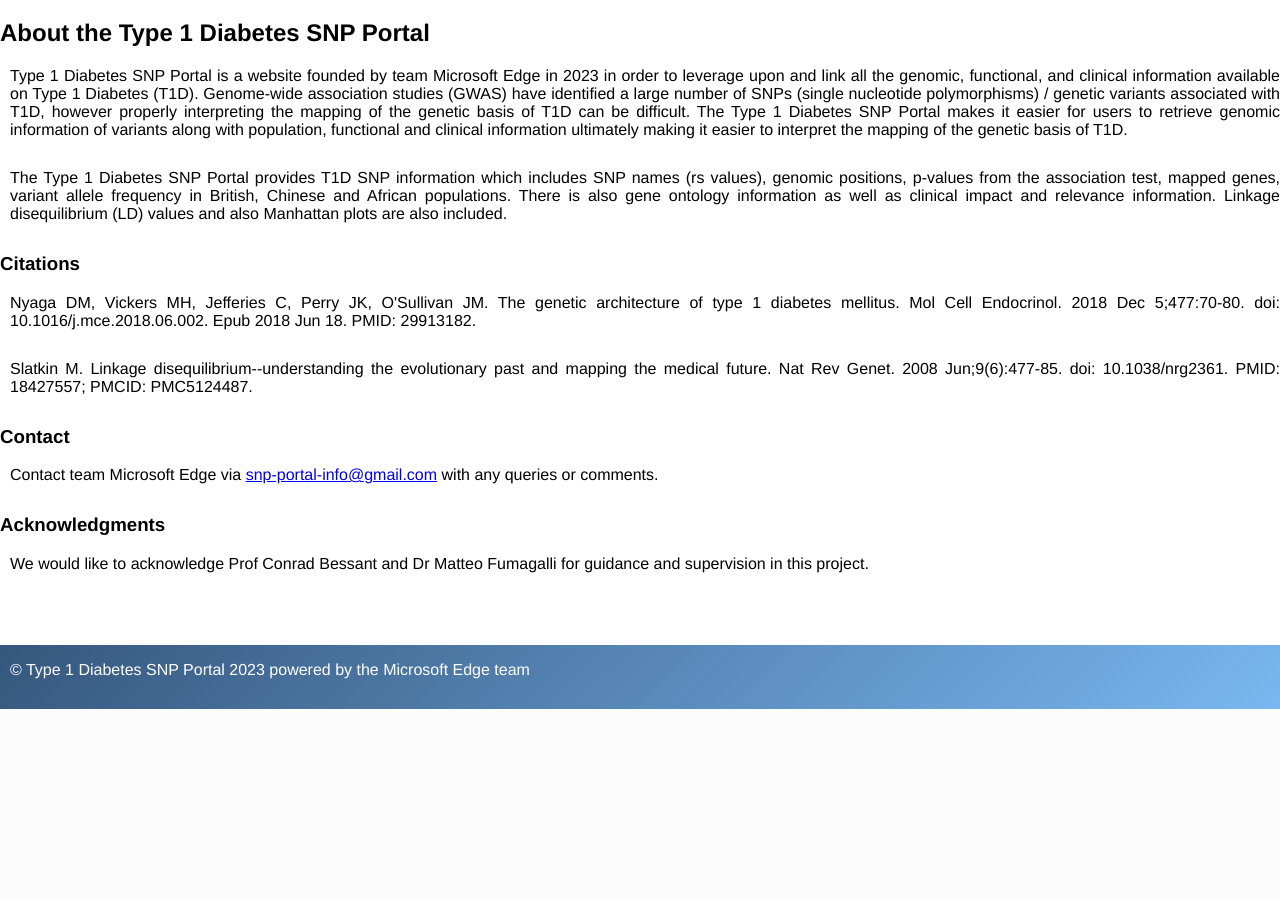
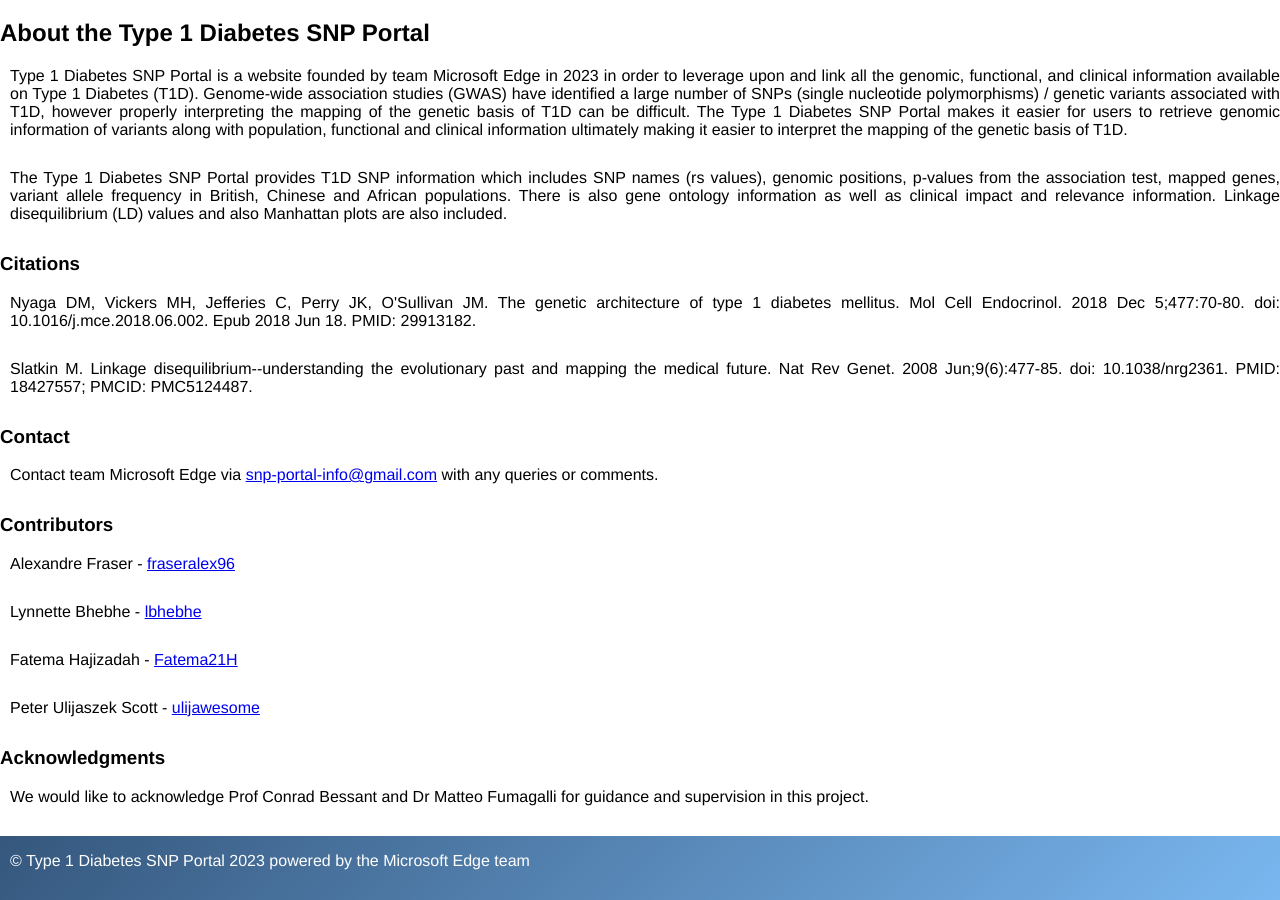
Before and after one commit to fraseralex96/T1-Diabetes-SNP-Portal, a Flask app: page /about in a window 1280 px wide. Shown: the part 91-991 px from the top of the page. Before the commit the page ends 800 px from the top, so only its background shows below. Run offline with Flask 3, Linux system fonts and the light colour scheme; parts of the project's set-up code (start-up, migrations or seed data) failed here and were passed over.

Commit message:
Update about_page.html

```diff
--- a/final_website/templates/about_page.html
+++ b/final_website/templates/about_page.html
@@ -14,6 +14,11 @@
 
       			<h3>Contact</h3>
       			<p>Contact team Microsoft Edge via <a href="mailto:snp-portal-info@gmail.com"> snp-portal-info@gmail.com</a> with any queries or comments.</p>
+      			<h3>Contributors</h3>
+      			<p>Alexandre Fraser - <a href="https://www.github.com/fraseralex96">fraseralex96</a></p>
+      			<p>Lynnette Bhebhe - <a href="https://www.github.com/lbhebhe">lbhebhe</a></p>
+      			<p>Fatema Hajizadah - <a href="https://www.github.com/Fatema21H">Fatema21H</a></p>
+      			<p>Peter Ulijaszek Scott - <a href="https://www.github.com/ulijawesome">ulijawesome</a></p>
 
       			<h3>Acknowledgments</h3>
       			<p>We would like to acknowledge Prof Conrad Bessant and Dr Matteo Fumagalli for guidance and supervision in this project. </p>
```
